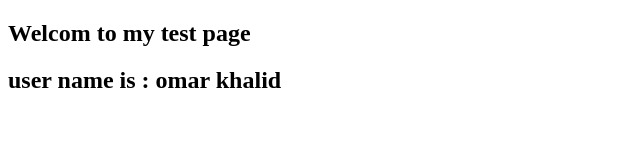
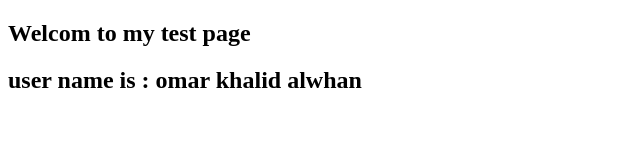
Before and after one commit to omar72osm/repo_1, a plain HTML site: page index.html in a window 1280 px wide. Shown: the full height of the page, 0-640 px from the left. Drawn offline with Linux system fonts and the light colour scheme.

Commit message:
index.html modified in main branch

```diff
--- a/index.html
+++ b/index.html
@@ -8,7 +8,7 @@
 <body>
     <h2>Welcom to my test page </h2>
     <h2>
-        user name is : omar khalid
+        user name is : omar khalid alwhan
     </h2>
 </body>
 </html>
```
